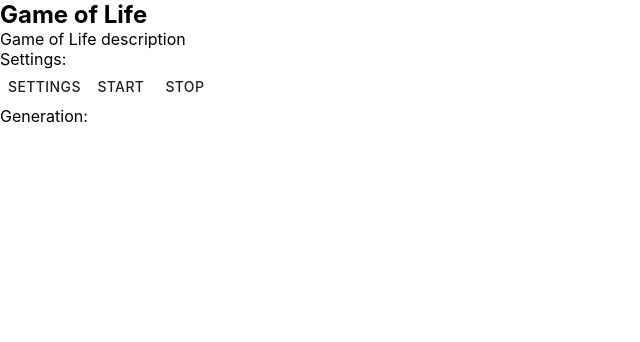
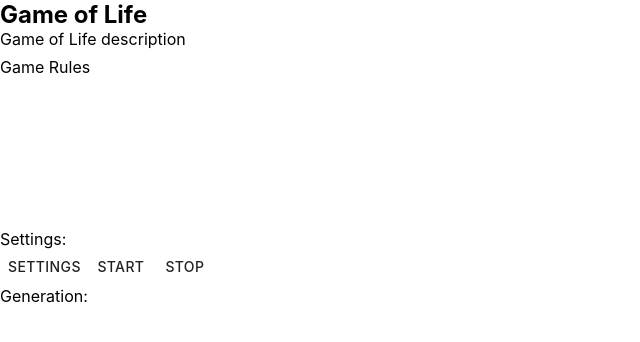
Before and after one commit to mrzacsmith/game-of-life-2, a React (Create React App) app: page / in a window 1280 px wide. Shown: the top 342 px of the page, without its empty margins (0-640 px from the left). Built offline with nearby package versions, Linux system fonts and the light colour scheme.

Commit message:
add rules to app

```diff
--- a/src/App.jsx
+++ b/src/App.jsx
@@ -1,4 +1,4 @@
-import React from 'react'
+import React, { useState } from 'react'
 import GameLogic from './components/GameLogic'
 import './App.css'
 import {
@@ -9,6 +9,9 @@ import {
   Dialog,
   DialogContent,
   DialogContentText,
+  ListItemText,
+  List,
+  ListItem,
 } from '@material-ui/core'
 
 function App() {
@@ -18,6 +21,25 @@ function App() {
         <div>
           <h2>Game of Life</h2>
           <p>Game of Life description</p>
+          <List>
+            <p>Game Rules</p>
+            <ListItem button>
+              <ListItemText style={{ color: 'white', textAlign: 'center' }}>
+                Any live cell with two or three live neighbours survives..
+              </ListItemText>
+            </ListItem>
+            <ListItem button>
+              <ListItemText style={{ color: 'white', textAlign: 'center' }}>
+                Any dead cell with three live neighbours becomes a live cell.
+              </ListItemText>
+            </ListItem>
+            <ListItem button>
+              <ListItemText style={{ color: 'white', textAlign: 'center' }}>
+                All other live cells die in the next generation. Similarly, all
+                other dead cells stay dead.
+              </ListItemText>
+            </ListItem>
+          </List>
         </div>
         {/* End of intro */}
       </div>
```
